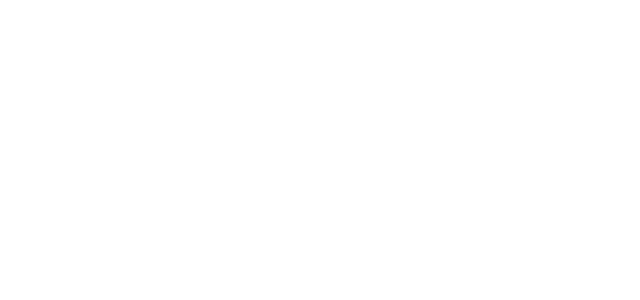
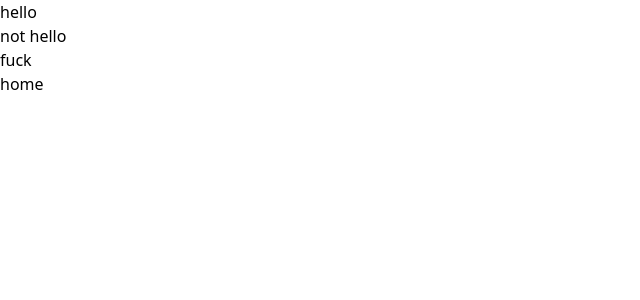
Before and after one commit to Loksli17/start-nest, a Nuxt app in the folder clientNuxtSSR/: page /list in a window 1280 px wide. Before the commit this address had no page. Shown: the top 300 px of the page, without its empty margins (0-640 px from the left). Built offline with nearby package versions, Linux system fonts and the light colour scheme.

Commit message:
nuxt stuff

```diff
--- /dev/null
+++ b/clientNuxtSSR/assets/data/data.json
@@ -0,0 +1,16 @@
+{
+    "arr": [
+        {
+            "id": 0,
+            "text": "hello"
+        },
+        {
+            "id": 1,
+            "text": "not hello"
+        },
+        {
+            "id": 2,
+            "text": "fuck"
+        }
+    ]
+}
--- a/clientNuxtSSR/nuxt.config.ts
+++ b/clientNuxtSSR/nuxt.config.ts
@@ -3,7 +3,6 @@ import { defineNuxtConfig } from 'nuxt3'
 // https://v3.nuxtjs.org/docs/directory-structure/nuxt.config
 export default defineNuxtConfig({
     ssr: true,
-    css: ["~/assets/css/tailwind.css"],
     buildModules: [
         "@pinia/nuxt"
     ],
--- a/clientNuxtSSR/pages/index.vue
+++ b/clientNuxtSSR/pages/index.vue
@@ -4,9 +4,13 @@
 
         <Counter />
 
-        <nuxt-link class="underline hover:first-letter:font-medium" to="/about">about</nuxt-link>
-        <nuxt-link to="/parent/child">child</nuxt-link>
-        <nuxt-link to="/todo/todolist">todolist</nuxt-link>
+        <div class=" grid grid-flow-col grid-cols-4">
+            <nuxt-link class="underline hover:first-letter:font-medium" to="/about">about</nuxt-link>
+            <nuxt-link to="/parent/child">child</nuxt-link>
+            <nuxt-link to="/todo/todolist">todolist</nuxt-link>
+            <nuxt-link to="/list">list</nuxt-link>
+            <nuxt-link to="/users/admins/69">test</nuxt-link>
+        </div>
 
         <div>
             <span>{{ currentTodo.id }}</span>
--- /dev/null
+++ b/clientNuxtSSR/pages/list.vue
@@ -0,0 +1,16 @@
+<template>
+    <div>
+        <div>
+            <div v-for="el in arr" :key="el.id">
+                <span>{{ el.text }}</span>
+            </div>
+        </div>
+        <nuxt-link to="/">home</nuxt-link>
+    </div>
+</template>
+
+<script setup lang="ts">
+    const { arr } = await import("~~/assets/data/data.json");
+
+    // console.log(arr);
+</script>
--- /dev/null
+++ b/clientNuxtSSR/pages/users/[group]/[id].vue
@@ -0,0 +1,6 @@
+<template>
+    <div>
+        {{ $route.params.group }}
+        {{ $route.params.id }}
+    </div>
+</template>
```
